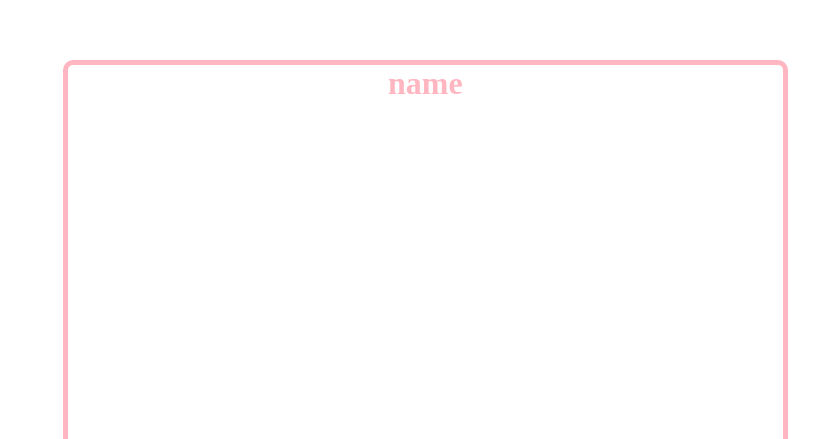
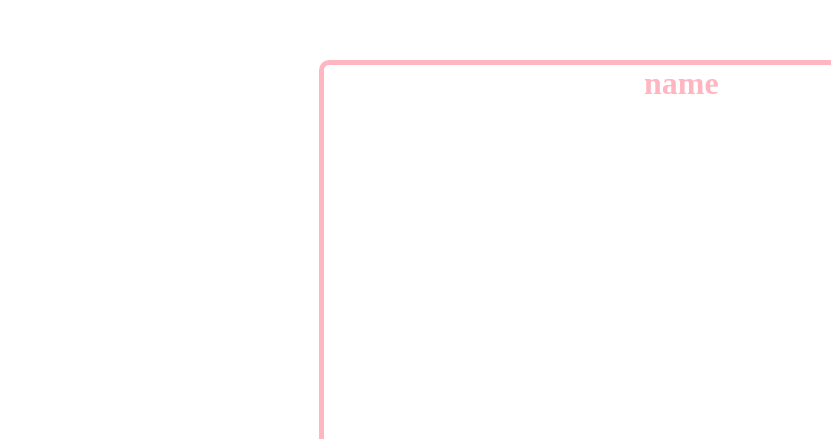
Before and after one commit to Sirpedia/Profile, a plain HTML site: page index.html in a window 1280 px wide. Shown: the part 361-800 px from the top of the page, without its empty margins (449-1280 px from the left). Drawn offline with Linux system fonts and the light colour scheme.

Commit message:
Update index.html

```diff
--- a/index.html
+++ b/index.html
@@ -1,5 +1,5 @@
 <html>
- <h1 style="padding-right: 25%;padding-left:25%;padding-bottom:50%;background-color:white;border: 5px solid lightpink;border-radius:10px;color:lightpink;position:absolute;top:50%;left:40%;" > name </h1>
+ <h1 style="padding-right: 25%;padding-left:25%;padding-bottom:50%;background-color:white;border: 5px solid lightpink;border-radius:10px;color:lightpink;position:absolute;top:50%;left:60%;" > name </h1>
 
 
 
```
